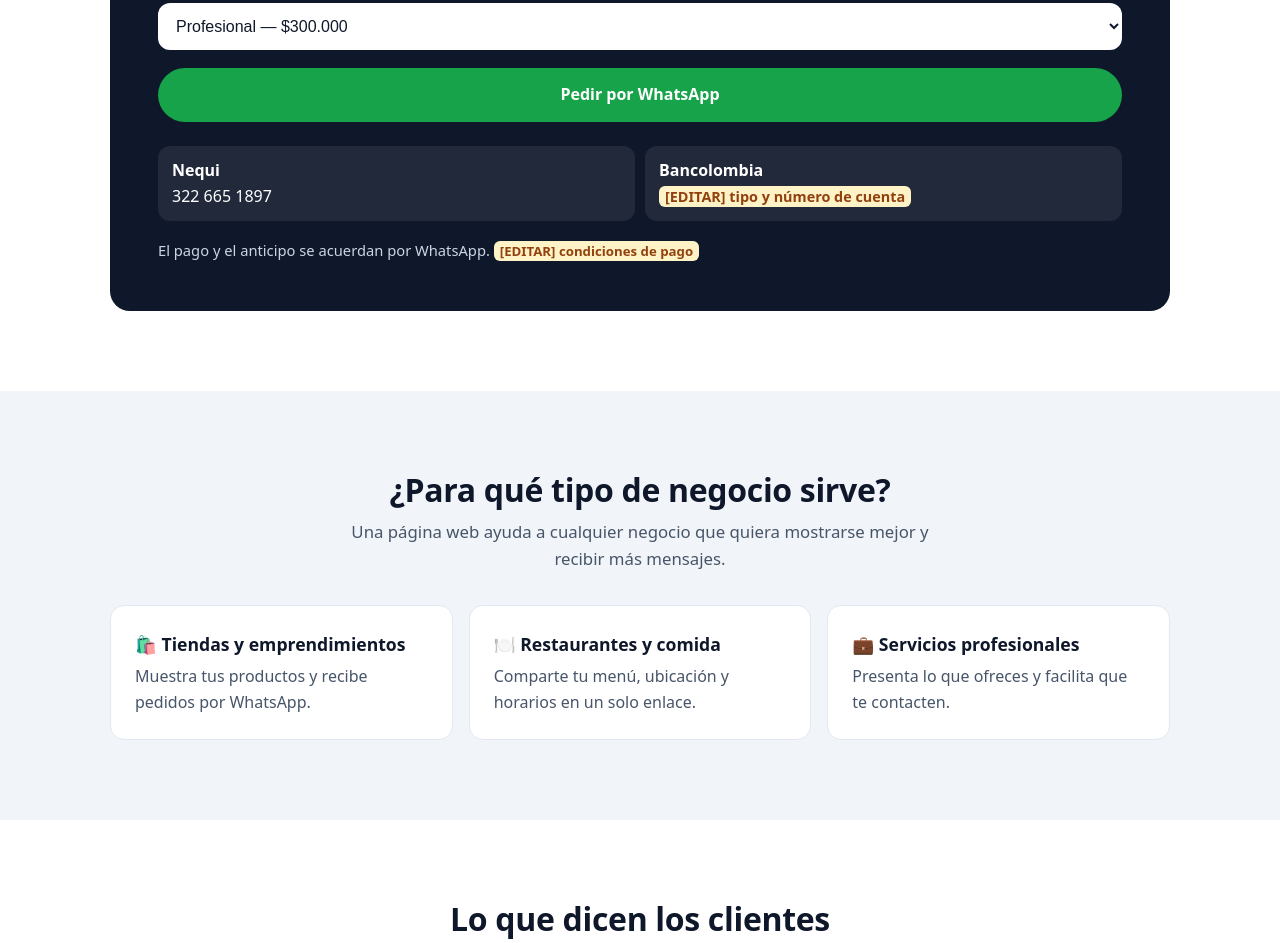
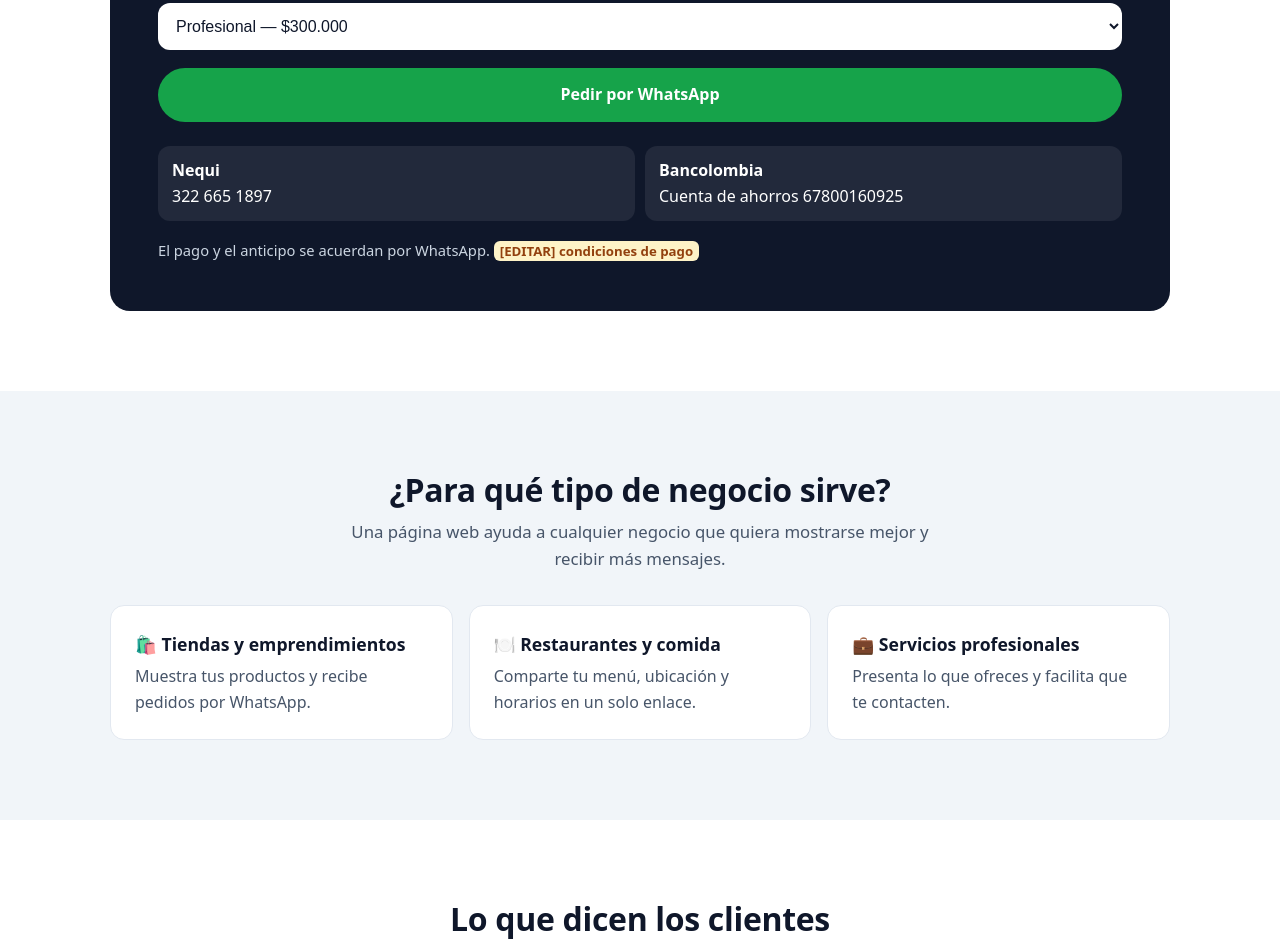
Before and after one commit to Josecasseres/mipaginaweb, a plain HTML site: page index.html in a window 1280 px wide. Shown: the part 2806-3749 px from the top of the page. Drawn offline with Linux system fonts and the light colour scheme.

Commit message:
Agrega cuenta de ahorros Bancolombia
Co-Authored-By: Claude Sonnet 5.5 <noreply@anthropic.com>
Claude-Session: https://claude.ai/code/session_015CvswWbYMsY44YUWwvGYKs

```diff
--- a/index.html
+++ b/index.html
@@ -347,7 +347,7 @@
           <div class="pay">
             <!-- [EDITAR] Pon aquí tus datos reales de pago -->
             <div><strong>Nequi</strong>322 665 1897</div>
-            <div><strong>Bancolombia</strong><span class="editar">[EDITAR] tipo y número de cuenta</span></div>
+            <div><strong>Bancolombia</strong>Cuenta de ahorros 67800160925</div>
           </div>
           <p class="note" style="color:#cbd5e1">El pago y el anticipo se acuerdan por WhatsApp. <span class="editar">[EDITAR] condiciones de pago</span></p>
         </div>
```
